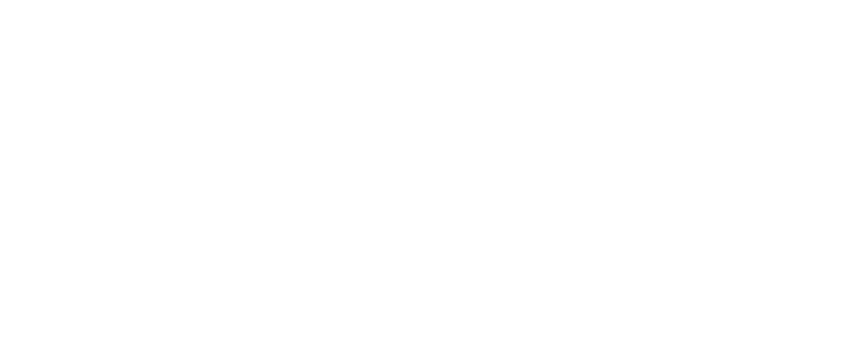
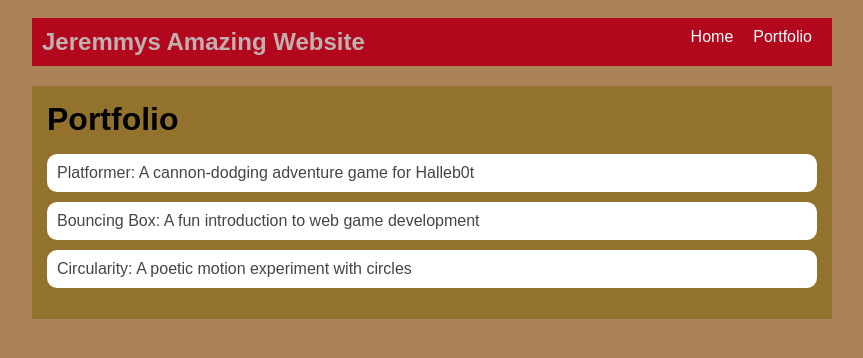
Before and after one commit to JeremmyTCruz/JeremmyTCruz.github.io, a plain HTML site: page portfolio.html in a window 1280 px wide. Shown: the whole page, without its empty margins (208-1071 px from the left). Drawn offline with Linux system fonts and the light colour scheme.

Commit message:
add portfolio page to website

```diff
--- a/portfolio.html
+++ b/portfolio.html
@@ -0,0 +1,42 @@
+<!DOCTYPE html>
+<html>
+  <head>
+    <title>My Awesome Website</title>
+    <link rel="stylesheet" href="style.css">
+  </head>
+
+  <body>
+    <!-- All content goes here -->
+    <div id="all-contents">
+       <nav>
+<h1>Jeremmys Amazing Website</h1>
+    <ul id="nav-ul">
+        <li class="nav-li">
+      <a href="index.html">Home</a>
+    </li>
+    <li class="nav-li">
+  <a href="portfolio.html">Portfolio</a>
+</li>
+</ul>
+  </nav>
+
+  <main>
+ <div class="content">
+    <h1>Portfolio</h1>
+    <ul id="portfolio">
+        <li>
+  <a href="fsd-projects/platformer/">Platformer: A cannon-dodging adventure game for Halleb0t</a>
+</li>
+<li>
+  <a href="fsd-projects/bouncing-box/">Bouncing Box: A fun introduction to web game development</a>
+</li>
+<li>
+  <a href="fsd-projects/circularity/">Circularity: A poetic motion experiment with circles</a>
+</li>
+
+     </ul>
+    </div>
+   </main>
+  </div>
+ </body>
+</html>
--- a/style.css
+++ b/style.css
@@ -1,6 +1,6 @@
 body {
     background: rgb(170, 130, 85);
-    color: rgb(253, 55, 5);
+    color: rgb(0, 0, 0);
     padding: 10px;
     font-family: Arial, sans-serif;
 }
@@ -74,3 +74,30 @@ main {
 h2, h3 {
     margin: 0px;
 }
+
+
+/* Portfolio styles */
+.content h1 {
+  color: black;
+}
+
+#portfolio {
+  list-style-type: none;
+  padding-left: 0;
+}
+
+#portfolio li {
+  background: #fff;
+  padding: 10px;
+  border-radius: 10px;
+  margin-bottom: 10px;
+}
+
+#portfolio li:hover {
+  background: #eee;
+}
+
+#portfolio a {
+  text-decoration: none;
+  color: #454545;
+}
```
Also changed, not shown: index.html (+7 -3 lines).
